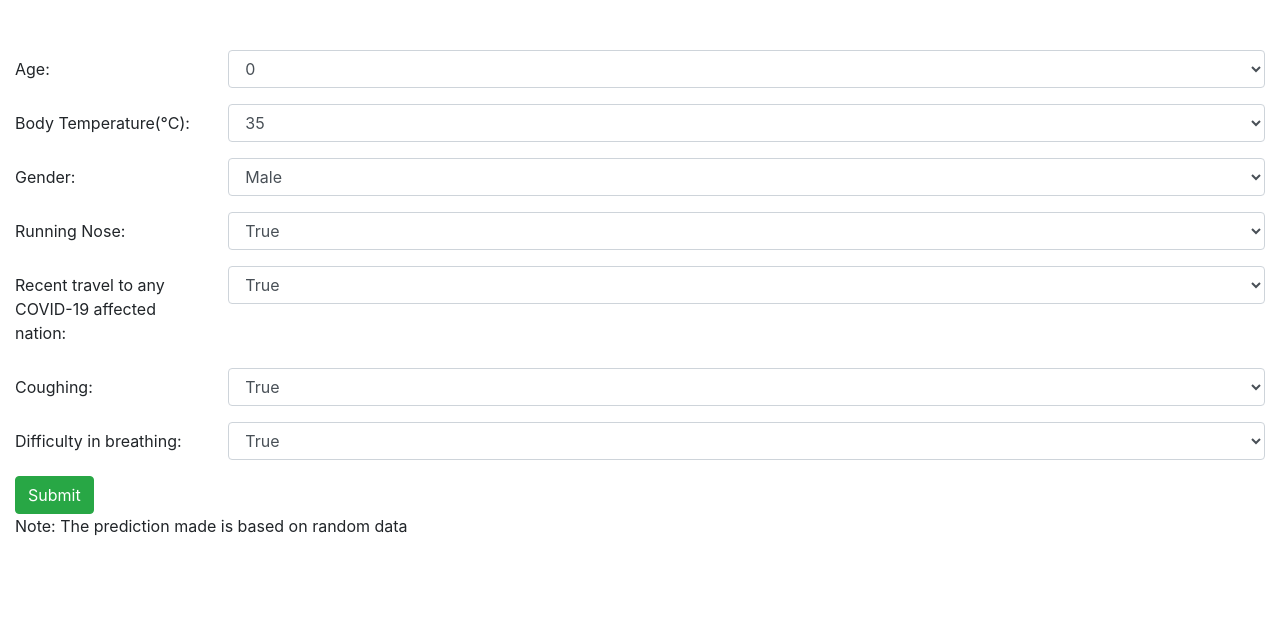
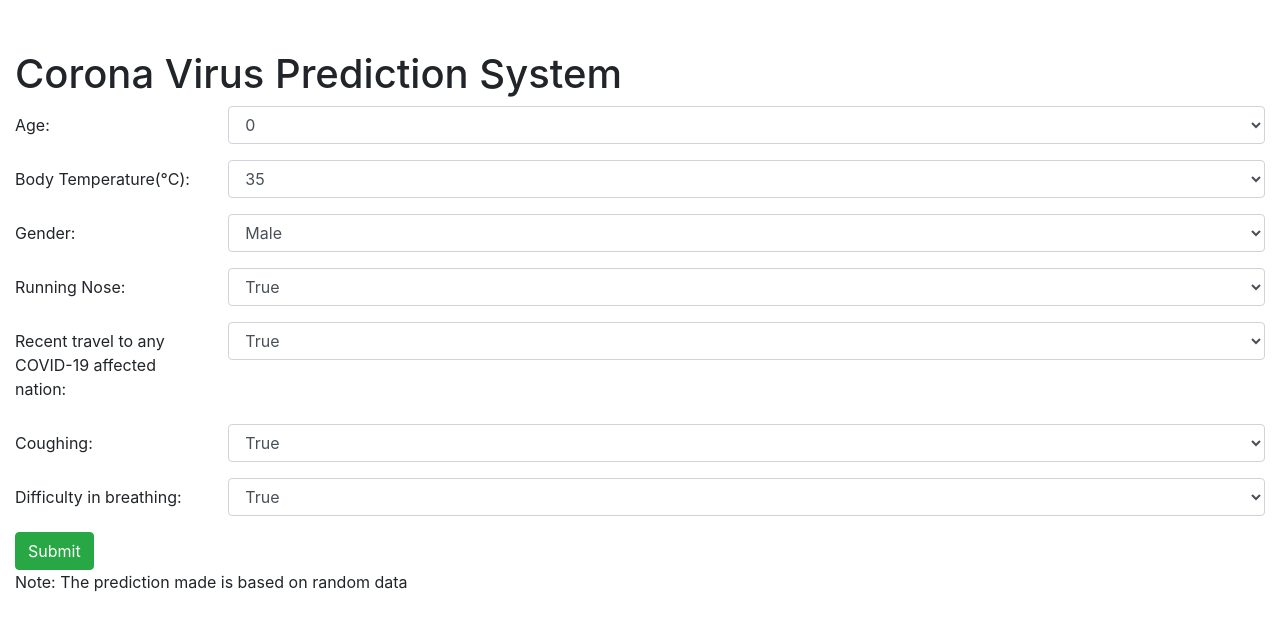
Before and after one commit to amitmis/COVID_ML, a Flask app: page / in a window 1280 px wide. Shown: the top 631 px of the page. Run offline with Flask 2, Linux system fonts and the light colour scheme; some libraries are stand-ins or nearby versions.

Commit message:
Update user-symptoms.html

```diff
--- a/templates/user-symptoms.html
+++ b/templates/user-symptoms.html
@@ -36,7 +36,7 @@
                     <input type="text" id="age-req" class="form-control" id="age-input">
                 </div>
             </div> -->
-
+            <h1> Corona Virus Prediction System </h1>
             <div class="form-group row">
                 <label for="g" class="col-sm-2 col-form-label">Age:</label>
                 <div class="col-sm-10">
```
